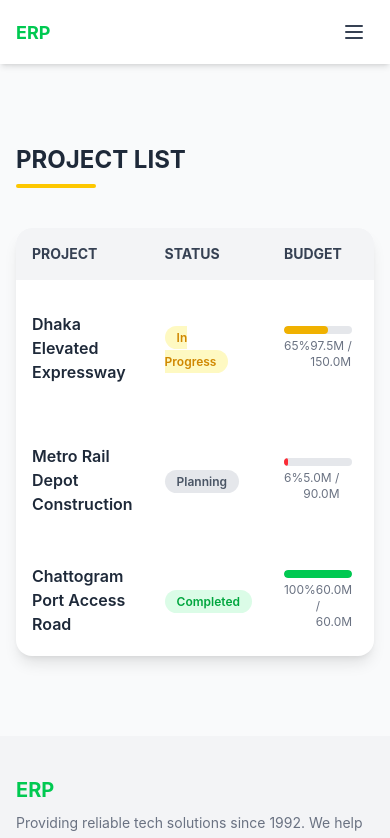
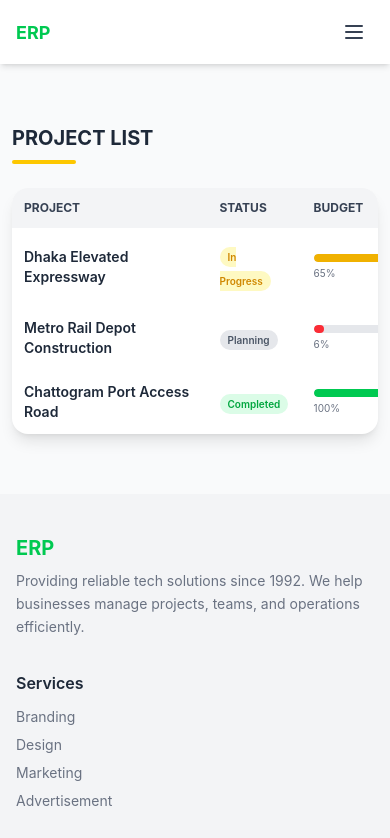
Before and after one commit to kamruzzaman1234/frontend_erp_project, a React (Vite) app: page /projects in a window 390 px wide. Shown: the top 838 px of the page. Built offline with nearby package versions, Linux system fonts and the light colour scheme.

Commit message:
one code added for mobile responsvie

```diff
--- a/src/Pages/ProjectPage/ProjectPage.jsx
+++ b/src/Pages/ProjectPage/ProjectPage.jsx
@@ -1,37 +1,35 @@
 import { Link } from "react-router-dom";
-import data from "../../data/data.json"
+import data from "../../data/data.json";
 import { FaEye } from "react-icons/fa";
-
 
 const ProjectPage = () => {
     const projects = data.company.projects;
 
     return (
-        <div>
-            <div className="py-[80px] bg-gray-50 py-8">
-            <div className="max-w-screen-xl mx-auto px-4">
-                <div className="flex flex-col gap-10">
+        <div className="py-[60px] bg-gray-50">
+            <div className="max-w-screen-xl mx-auto px-3 md:px-4">
 
                 {/* Title */}
-                    <div>
-                        <h2 className="text-2xl md:text-3xl font-bold text-gray-800 uppercase">
+                <div className="mb-6 md:mb-10">
+                    <h2 className="text-xl md:text-3xl font-bold text-gray-800 uppercase">
                         Project List
                     </h2>
-                        <div className="w-20 h-[4px] bg-yellow-400 mt-2 rounded"></div>
+                    <div className="w-16 md:w-20 h-[4px] bg-yellow-400 mt-2 rounded"></div>
                 </div>
 
-                    {/* Table Card */}
-                    <div className="bg-white rounded-2xl shadow-lg overflow-hidden ">
+                {/* Table Wrapper (IMPORTANT) */}
+                <div className="bg-white rounded-2xl shadow-lg overflow-hidden">
+                    <div className="overflow-x-auto">
 
-                        <table className="w-full">
+                        <table className="min-w-[700px] w-full">
                             {/* Table Head */}
-                            <thead className="bg-gray-100 text-gray-700 uppercase text-sm">
+                            <thead className="bg-gray-100 text-gray-700 uppercase text-xs md:text-sm">
                                 <tr>
-                                    <th className="p-4 text-left">Project</th>
-                                    <th className="p-4 text-left">Status</th>
-                                    <th className="p-4 text-left">Budget</th>
-                                    <th className="p-4 text-left">Manager</th>
-                                    <th className="p-4 text-center">Action</th>
+                                    <th className="p-3 md:p-4 text-left">Project</th>
+                                    <th className="p-3 md:p-4 text-left">Status</th>
+                                    <th className="p-3 md:p-4 text-left">Budget</th>
+                                    <th className="p-3 md:p-4 text-left">Manager</th>
+                                    <th className="p-3 md:p-4 text-center">Action</th>
                                 </tr>
                             </thead>
 
@@ -44,7 +42,6 @@ const ProjectPage = () => {
                                         (budget.spent / budget.total) * 100
                                     );
 
-                                    // dynamic progress color
                                     const progressColor =
                                         percentage < 40
                                             ? "bg-red-500"
@@ -57,16 +54,17 @@ const ProjectPage = () => {
                                             key={projectId}
                                             className="hover:bg-gray-50 transition duration-300"
                                         >
-                                            {/* Project Name */}
-                                            <td className="p-4 font-semibold text-gray-800">
+                                            {/* Project */}
+                                            <td className="p-3 md:p-4 font-semibold text-gray-800 text-sm md:text-base">
                                                 {name}
                                             </td>
 
                                             {/* Status */}
-                                            <td className="p-4">
+                                            <td className="p-3 md:p-4">
                                                 <span
-                                                    className={`px-3 py-1 rounded-full text-xs font-semibold
-                          ${status === "Completed"
+                                                    className={`px-2 md:px-3 py-1 rounded-full text-[10px] md:text-xs font-semibold
+                                                    ${
+                                                        status === "Completed"
                                                             ? "bg-green-100 text-green-600"
                                                             : status === "In Progress"
                                                             ? "bg-yellow-100 text-yellow-600"
@@ -78,7 +76,7 @@ const ProjectPage = () => {
                                             </td>
 
                                             {/* Budget */}
-                                            <td className="p-4 w-[250px]">
+                                            <td className="p-3 md:p-4 w-[200px] md:w-[250px]">
                                                 <div className="w-full">
                                                     <div className="w-full bg-gray-200 rounded-full h-2 overflow-hidden">
                                                         <div
@@ -86,7 +84,7 @@ const ProjectPage = () => {
                                                             style={{ width: `${percentage}%` }}
                                                         ></div>
                                                     </div>
-                                                    <div className="flex justify-between text-xs mt-1 text-gray-500">
+                                                    <div className="flex justify-between text-[10px] md:text-xs mt-1 text-gray-500">
                                                         <span>{percentage}%</span>
                                                         <span>
                                                             {(budget.spent / 1000000).toFixed(1)}M /{" "}
@@ -97,20 +95,21 @@ const ProjectPage = () => {
                                             </td>
 
                                             {/* Manager */}
-                                            <td className="p-4 text-gray-700">
+                                            <td className="p-3 md:p-4 text-gray-700 text-sm">
                                                 <div className="font-medium">{manager.name}</div>
-                                                <div className="text-xs text-gray-500">
+                                                <div className="text-[10px] md:text-xs text-gray-500">
                                                     {manager.designation}
                                                 </div>
                                             </td>
 
                                             {/* Action */}
-                                            <td className="p-4 text-center">
+                                            <td className="p-3 md:p-4 text-center">
                                                 <Link
                                                     to={`/projects/${projectId}`}
-                                                    className="inline-flex items-center gap-2 px-4 py-2 text-sm font-medium bg-yellow-400 text-white rounded-lg hover:bg-yellow-500 transition"
+                                                    className="inline-flex items-center gap-1 md:gap-2 px-2 md:px-4 py-1.5 md:py-2 text-xs md:text-sm font-medium bg-yellow-400 text-white rounded-lg hover:bg-yellow-500 transition"
                                                 >
-                                                    <FaEye /> View
+                                                    <FaEye />
+                                                    <span className="hidden sm:inline">View</span>
                                                 </Link>
                                             </td>
                                         </tr>
@@ -123,9 +122,6 @@ const ProjectPage = () => {
                 </div>
             </div>
         </div>
-
-    </div>
-
     );
 };
 
```
Lines whose indentation alone changed are shown as unchanged.
